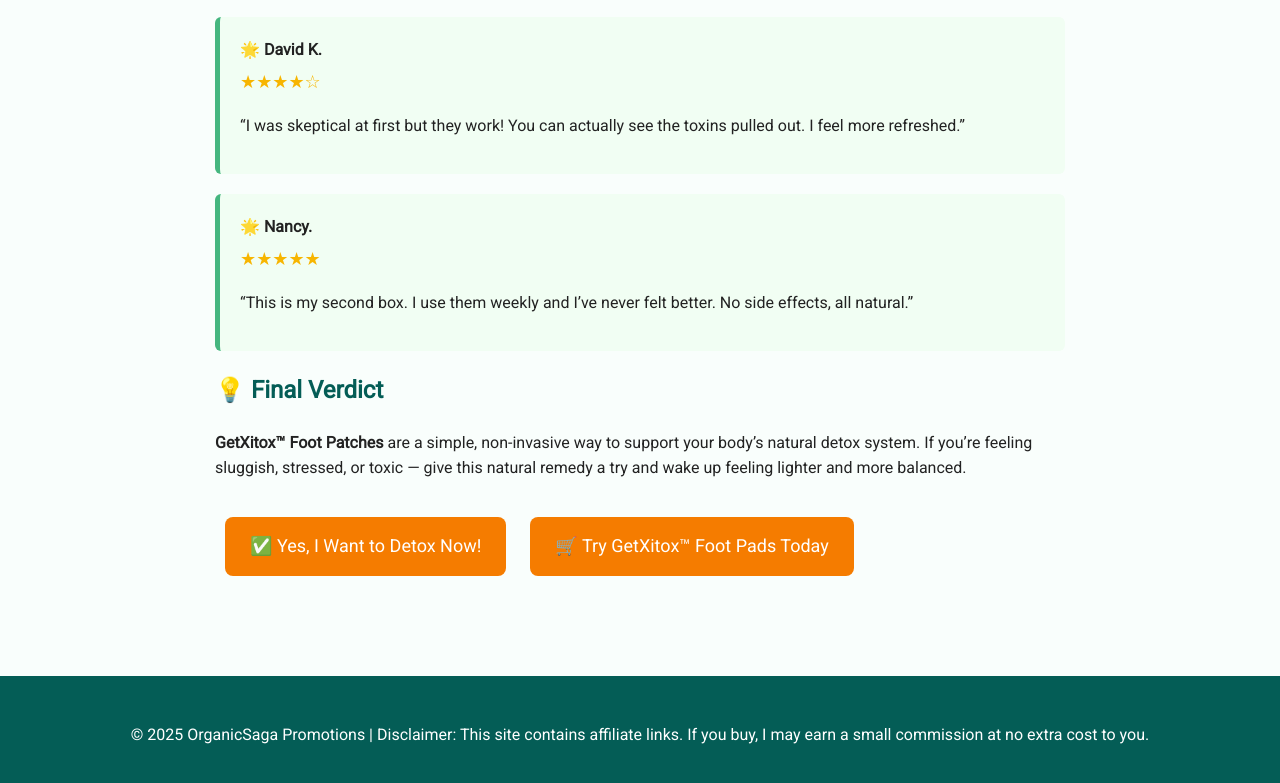
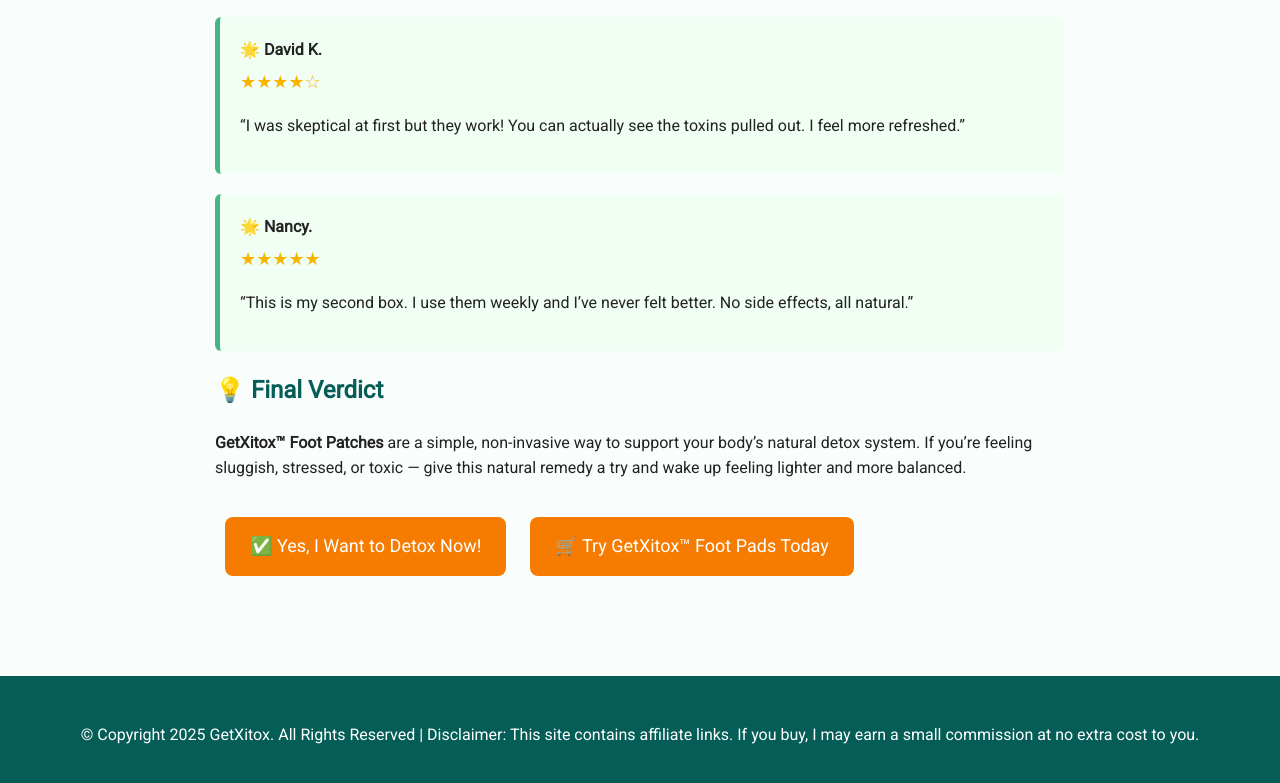
Before and after one commit to Nandinigowda18/getxitox-original-review, a plain HTML site: page index.html in a window 1280 px wide. Shown: the part 1289-2072 px from the top of the page. Drawn offline with Linux system fonts and the light colour scheme.

Commit message:
Update index.html

```diff
--- a/index.html
+++ b/index.html
@@ -157,7 +157,7 @@
   </div>
 
   <footer>
-    <p>&copy; 2025 OrganicSaga Promotions | Disclaimer: This site contains affiliate links. If you buy, I may earn a small commission at no extra cost to you.</p>
+    <p>&copy; Copyright 2025 GetXitox. All Rights Reserved | Disclaimer: This site contains affiliate links. If you buy, I may earn a small commission at no extra cost to you.</p>
   </footer>
 
 </body>
```
